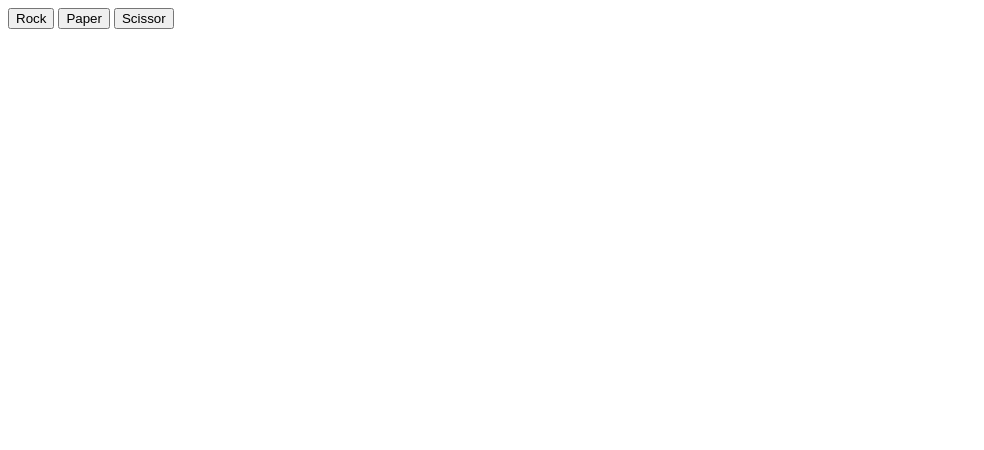
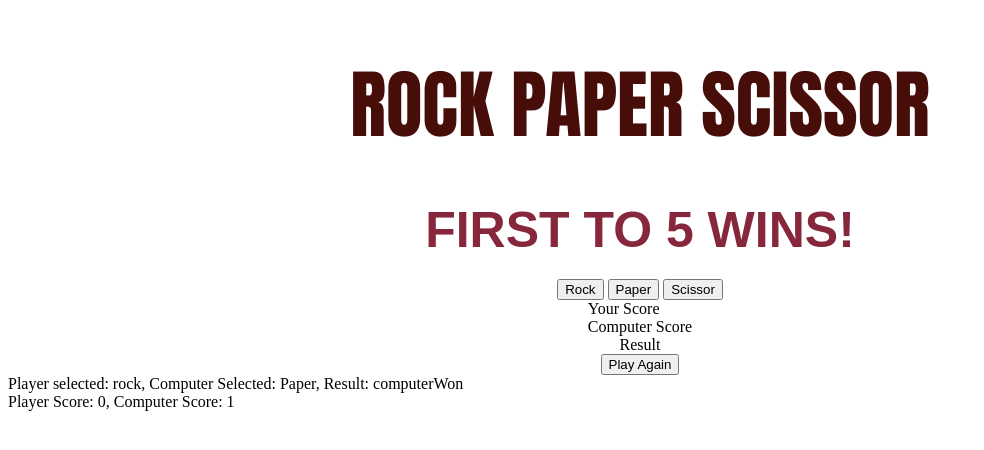
Before and after one commit to Ashutosh0413/rock-papers-scissors, a plain HTML site: page index.html in a window 1280 px wide. Both pictures are taken after a click on the button "Rock". Shown: the whole page, without its empty margins (0-984 px from the left). Drawn offline with Linux system fonts and the light colour scheme.

Commit message:
Create base html and start styling

```diff
--- a/game.js
+++ b/game.js
@@ -24,58 +24,49 @@ function playRound(playerSelection,computerSelection){
      }
 }
 
+const resultDiv = document.createElement('div');
+document.body.appendChild(resultDiv);
+
+// Rest of your code (getComputerChoice, playRound functions)...
+
 const rockButton = document.getElementById('rock');
 const paperButton = document.getElementById('paper');
 const scissorButton = document.getElementById('scissor');
 
-function logMatchOutcome(playerSelection){
+let playerScore = 0;
+let computerScore = 0;
+
+function logMatchOutcome(playerSelection) {
     const computerChoice = getComputerChoice();
-    const resultForMatch = playRound(playerSelection,computerChoice);
-    console.log(`Player selected : ${playerSelection}, Computer Selected : ${computerChoice}, Result:${resultForMatch}`);
+    const resultForMatch = playRound(playerSelection, computerChoice);
 
+    resultDiv.innerHTML += `Player selected: ${playerSelection}, Computer Selected: ${computerChoice}, Result: ${resultForMatch}<br>`;
+
+    if (resultForMatch === 'playerWon') {
+        playerScore++;
+    } else if (resultForMatch === 'computerWon') {
+        computerScore++;
+    }
+
+    resultDiv.innerHTML += `Player Score: ${playerScore}, Computer Score: ${computerScore}<br><br>`;
+
+    if (playerScore === 5) {
+        resultDiv.innerHTML += "Player wins the game!";
+        disableButtons();
+    } else if (computerScore === 5) {
+        resultDiv.innerHTML += "Computer wins the game!";
+        disableButtons();
+    }
 }
 
 rockButton.addEventListener('click', () => logMatchOutcome('rock'));
-paperButton.addEventListener('click', ()=> logMatchOutcome('paper'));
-scissorButton.addEventListener('click',()=>logMatchOutcome('scissor'));
+paperButton.addEventListener('click', () => logMatchOutcome('paper'));
+scissorButton.addEventListener('click', () => logMatchOutcome('scissors'));
+
+function disableButtons() {
 
 
-
-// 5 round game
-
-/*
-function game(){
-    playerScore = 0;
-    computerScore= 0;
-
-    // looping through the rounds
-    for (rounds=1;rounds<=5;rounds++){
-        const playerChoice = prompt("Enter your weapon: ");
-        const computerChoice= getComputerChoice();
-
-        const result = playRound(playerChoice,computerChoice);
-        if(result==='playerWon'){
-            playerScore++;
-        } else if(result ==='computerWon'){
-            computerScore++;
-        }
-
-        console.log(`Round:${rounds} \n Player Weapon: ${playerChoice}\n Computer Weapon: ${computerChoice}`);
-        console.log(`Result of round ${rounds}: ${result}`);
-    }
-    //game over scoreboard
-    console.log("GAME OVER");
-    console.log(`Player Score = ${playerScore}`);
-    console.log(`Computer Score = ${computerScore}`);
-    //results
-    if (playerScore > computerScore) {
-        console.log("You win the game!");
-      } else if (playerScore < computerScore) {
-        console.log("You lose the game!");
-      } else {
-        console.log("It's a tie game!");
-      }
-    }
-
-
-*/
+    rockButton.disabled = true;
+    paperButton.disabled = true;
+    scissorButton.disabled = true;
+}
--- a/index.html
+++ b/index.html
@@ -5,12 +5,28 @@
     <meta name="viewport" content="width=device-width, initial-scale=1.0">
     <title>Rock-Paper-Scissors</title>
     <script src="game.js" defer></script>
+    <link rel="stylesheet" href="styles.css">
 </head>
 <body>
     <div class="container">
-        <button class="btn" id="rock">Rock</button>
-        <button class="btn" id="paper">Paper</button>
-        <button class="btn" id="scissor">Scissor</button>
+        <h1>ROCK PAPER SCISSOR</h1>
+        <h2>FIRST TO 5 WINS!</h2>
+        <div class="optionButtons">
+            <button class="btn" id="rock">Rock</button>
+            <button class="btn" id="paper">Paper</button>
+            <button class="btn" id="scissor">Scissor</button>
+        </div>
+        <div class="scores">
+            <div class="playerScore">Your Score</div>
+            <div class="computerScore">Computer Score</div>
+        </div>
+        <div class="result">
+            <div><span id="resultLabel">Result</label></div>
+            <div id="roundResult"></div>
+        </div>
+        <div class="resetButton">
+            <button class="resetBtn">Play Again</button>
+        </div>
     </div>
 
 </body>
--- /dev/null
+++ b/styles.css
@@ -0,0 +1,23 @@
+.container{
+    display: flex;
+    height: 100%;
+    width: 100%;
+    flex-direction: column;
+    flex-wrap: nowrap;
+    align-items: center;
+    padding-top: 20px;
+}
+h1 {
+    color: rgb(70, 13, 9);
+    font-family: Impact, Charcoal, sans-serif;
+    font-size: 75px;
+    margin: 20px;
+
+}
+
+h2{
+    font-family: Arial, Helvetica, sans-serif;
+    font-size: 50px;
+    color: #86273c;
+    margin: 20px;
+}
```
